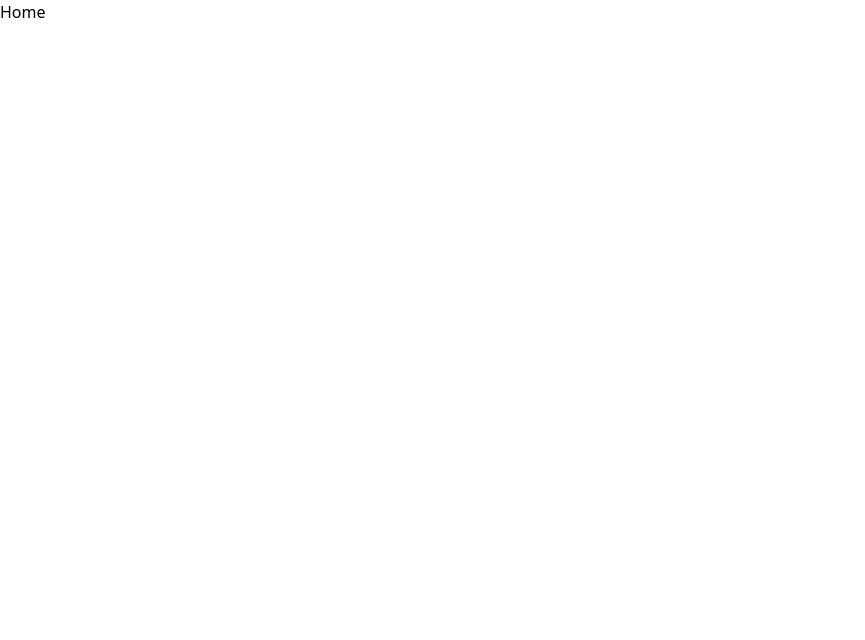
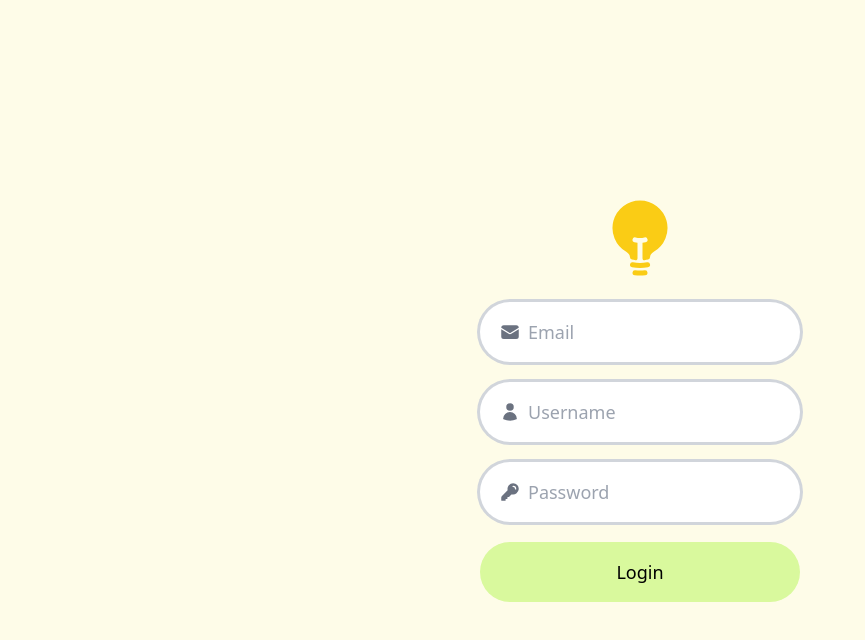
Before and after one commit to libahsong/nextjs-login-page, a Next.js app: page / in a window 1280 px wide. Shown: the top 640 px of the page, without its empty margins (0-865 px from the left). Built offline with nearby package versions, Linux system fonts and the light colour scheme.

Commit message:
zod validation

```diff
--- a/app/login/action.ts
+++ b/app/login/action.ts
@@ -1,21 +1,48 @@
 "use server";
 
+import {
+  EMAIL_REGEX,
+  EMAIL_REGEX_ERROR,
+  PASSWORD_MIN_LENGTH,
+  PASSWORD_REGEX_NUMBER,
+  PASSWORD_REGEX_NUMBER_ERROR,
+  USERNAME_MIN_LENGTH,
+} from "@/lib/constants";
+import z, { flattenError, success } from "zod";
+
+const formSchema = z.object({
+  email: z.email().regex(EMAIL_REGEX, EMAIL_REGEX_ERROR),
+  username: z
+    .string({
+      error: (issue) =>
+        issue.input === undefined
+          ? "Username is required."
+          : "Username must be a string.",
+    })
+    .min(USERNAME_MIN_LENGTH, "Username should be at least 5 characters long.")
+    .trim()
+    .toLowerCase(),
+  password: z
+    .string({})
+    .min(PASSWORD_MIN_LENGTH, "Password should be at least 10 characters long.")
+    .regex(PASSWORD_REGEX_NUMBER, PASSWORD_REGEX_NUMBER_ERROR),
+});
+
 export default async function handleForm(prevState: any, formData: FormData) {
-  const password = formData.get("password");
-  await new Promise((resolve) => setTimeout(resolve, 2000));
+  await new Promise((resolve) => setTimeout(resolve, 2000)); //pending
 
-  if (password !== "12345") {
-    return {
-      errors: {
-        messages: ["Wrong password!"],
-        errorStatus: true,
-        errorName: "password",
-      },
-    };
+  const data = {
+    email: formData.get("email"),
+    username: formData.get("username"),
+    password: formData.get("password"),
+  };
+
+  const result = formSchema.safeParse(data);
+  if (!result.success) {
+    const flattened = z.flattenError(result.error);
+    return { success: result.success, errors: flattened.fieldErrors };
+  } else {
+    console.log(result.data);
+    return { success: result.success };
   }
-  if (password === "12345") {
-    return { success: "Welcome!" };
-  }
-
-  return null;
 }
--- a/app/login/login.tsx
+++ b/app/login/login.tsx
@@ -21,44 +21,28 @@ export default function Login() {
             placeholder="Email"
             name="email"
             required={true}
-            errors={
-              state?.errors?.errorName === "email" ? state?.errors.messages : []
-            }
-            errorStatus={state?.errors?.errorStatus ?? false}
-            errorName={state?.errors?.errorName ?? ""}
+            errors={state?.errors?.email}
           />
           <Input
             type={"text"}
             placeholder={"Username"}
             name={"username"}
             required={true}
-            errors={
-              state?.errors?.errorName === "username"
-                ? state?.errors.messages
-                : []
-            }
-            errorStatus={state?.errors?.errorStatus ?? false}
-            errorName={state?.errors?.errorName ?? ""}
+            errors={state?.errors?.username}
           />
           <Input
             type={"password"}
             placeholder={"Password"}
             name={"password"}
             required={true}
-            errors={
-              state?.errors?.errorName === "password"
-                ? state?.errors.messages
-                : []
-            }
-            errorStatus={state?.errors?.errorStatus ?? false}
-            errorName={state?.errors?.errorName ?? ""}
+            errors={state?.errors?.password}
           />
           <Button text={"Login"} />
         </form>
         {state?.success ? (
           <div className="w-full bg-green-600 py-3 rounded-lg text-lg flex items-center justify-center gap-2">
             <CheckCircleIcon className="size-6" />
-            <span>{state?.success}</span>
+            <span>Welcome!</span>
           </div>
         ) : null}
       </div>
--- a/app/page.tsx
+++ b/app/page.tsx
@@ -1,3 +1,10 @@
-export default function Home() {
-  return <h1>Home</h1>;
+import { Metadata } from "next";
+import Login from "./login/login";
+
+export const metadata: Metadata = {
+  title: "Login",
+};
+
+export default function LoginHome() {
+  return <Login />;
 }
--- a/components/form-input.tsx
+++ b/components/form-input.tsx
@@ -7,9 +7,7 @@ interface InputProps {
   placeholder: string;
   name: string;
   required: boolean;
-  errors: string[];
-  errorStatus: boolean;
-  errorName: string;
+  errors?: string[];
 }
 
 export default function Input({
@@ -17,9 +15,7 @@ export default function Input({
   placeholder,
   name,
   required,
-  errors,
-  errorStatus,
-  errorName,
+  errors = [],
 }: InputProps) {
   console.log(errors);
 
@@ -35,7 +31,7 @@ export default function Input({
         )}
         <input
           className={`py-4 pl-12 rounded-full w-full ring outline-transparent focus:ring-offset-2 ${
-            errorStatus && name === errorName
+            errors.length !== 0
               ? "ring-red-400 focus:outline-red-400"
               : "ring-gray-300 focus:outline-gray-300"
           }`}
--- /dev/null
+++ b/lib/constants.ts
@@ -0,0 +1,13 @@
+export const EMAIL_REGEX = new RegExp(/^([a-z0-9_\.-]+)@zod\.com$/);
+export const EMAIL_REGEX_ERROR = "Only @zod.com emails are allowed.";
+export const USERNAME_MIN_LENGTH = 5;
+export const PASSWORD_MIN_LENGTH = 10;
+export const PASSWORD_REGEX = new RegExp(
+  /^((?=\S*?[A-Z])(?=\S*?[a-z])(?=\S*?[0-9]).{10,})\S$/
+);
+export const PASSWORD_REGEX_NUMBER = new RegExp(
+  /^((?=\S*?[a-z])(?=\S*?[0-9]).{10,})\S$/
+);
+
+export const PASSWORD_REGEX_NUMBER_ERROR =
+  "Passwords should contain at least one number(0123456789).";
```
